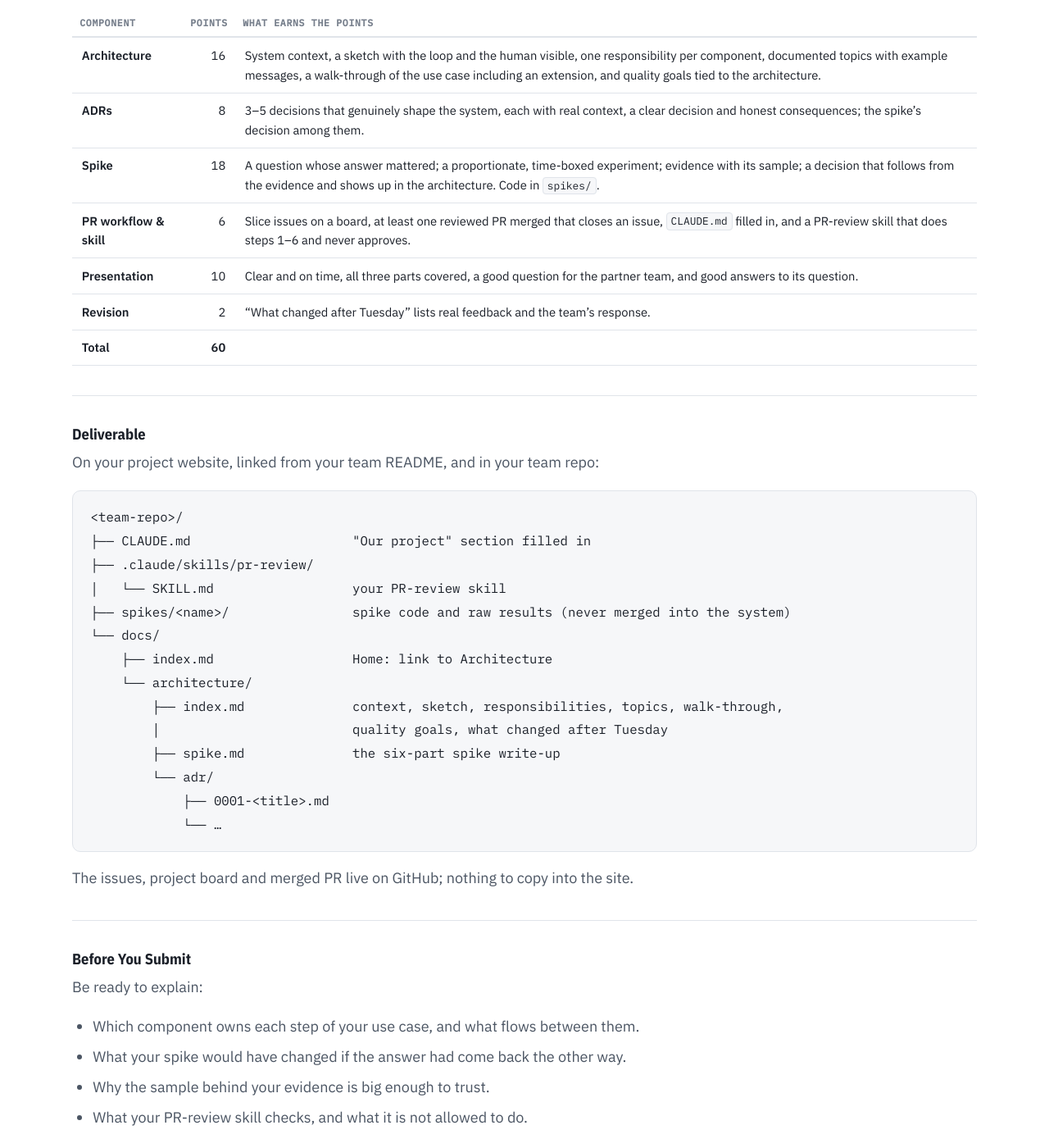
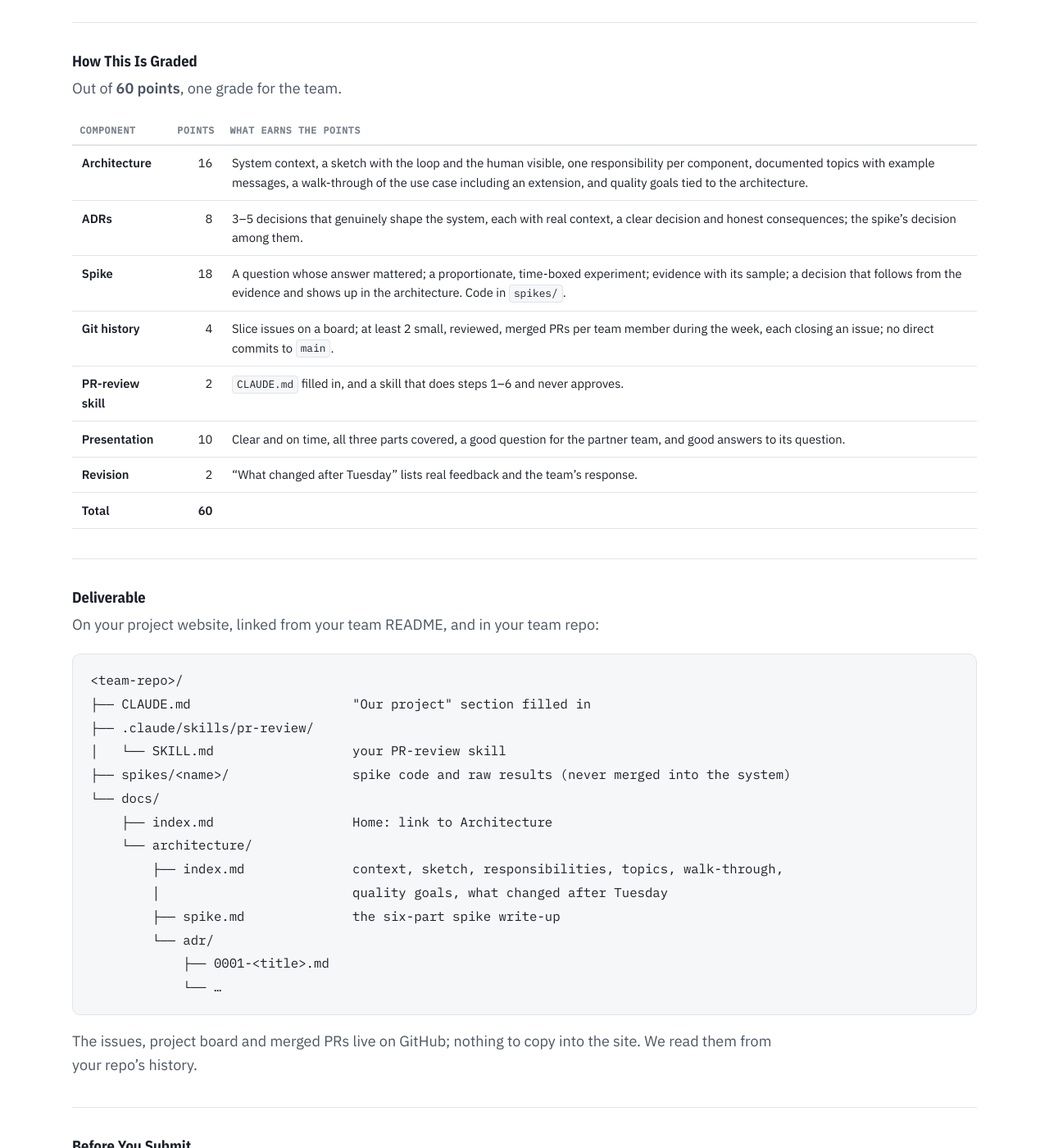
Before and after one commit to JaneClelandHuang/uav-native-ai, a Jekyll site: the page built from project/d2.md, in a window 1280 px wide and 1400 px high, scrolled down 4434 px. Shown: the whole window at 82% size. Built offline with Jekyll 4.4.1, drawn with Linux system fonts in a browser that asks for light colours; our own code applies the rules of GitHub Pages for plain Markdown files; some of the changed text lies outside the part shown.

Commit message:
D2 draft: grade git history (2 reviewed PRs per member, no direct commits to main) and the skill separately
Co-Authored-By: Claude Opus 5.5 <noreply@anthropic.com>

````diff
--- a/project/d2.md
+++ b/project/d2.md
@@ -131,12 +131,15 @@ success.
 #### 4. Pull-request workflow and PR-review skill
 
 Your team repo came with a PR template and the team rules in `CLAUDE.md`.
-This week you start working through them:
+This week your git history shows you working through them:
 
 - Your D3 vertical slice is broken into **GitHub issues** on a project
   board.
-- At least one change has been **merged through a reviewed PR** that
-  closes an issue.
+- **At least 2 merged PRs per team member** between Tuesday, Nov. 10 and
+  Monday, Nov. 16, each approved by a teammate other than its author.
+- **No direct commits to `main`.**
+- **Small, focused PRs:** each one closes one issue, and most change fewer
+  than about 300 lines. Big-bang PRs don't count toward the minimum.
 - The **"Our project" section of `CLAUDE.md`** is filled in: components,
   topics, how to run the system, conventions.
 - A **PR-review skill** is committed at
@@ -197,7 +200,8 @@ Out of **60 points**, one grade for the team.
 | **Architecture** | 16 | System context, a sketch with the loop and the human visible, one responsibility per component, documented topics with example messages, a walk-through of the use case including an extension, and quality goals tied to the architecture. |
 | **ADRs** | 8 | 3–5 decisions that genuinely shape the system, each with real context, a clear decision and honest consequences; the spike's decision among them. |
 | **Spike** | 18 | A question whose answer mattered; a proportionate, time-boxed experiment; evidence with its sample; a decision that follows from the evidence and shows up in the architecture. Code in `spikes/`. |
-| **PR workflow & skill** | 6 | Slice issues on a board, at least one reviewed PR merged that closes an issue, `CLAUDE.md` filled in, and a PR-review skill that does steps 1–6 and never approves. |
+| **Git history** | 4 | Slice issues on a board; at least 2 small, reviewed, merged PRs per team member during the week, each closing an issue; no direct commits to `main`. |
+| **PR-review skill** | 2 | `CLAUDE.md` filled in, and a skill that does steps 1–6 and never approves. |
 | **Presentation** | 10 | Clear and on time, all three parts covered, a good question for the partner team, and good answers to its question. |
 | **Revision** | 2 | "What changed after Tuesday" lists real feedback and the team's response. |
 | **Total** | **60** | |
@@ -228,8 +232,8 @@ repo:
             └── …
 ```
 
-The issues, project board and merged PR live on GitHub; nothing to copy
-into the site.
+The issues, project board and merged PRs live on GitHub; nothing to copy
+into the site. We read them from your repo's history.
 
 ---
 
````
